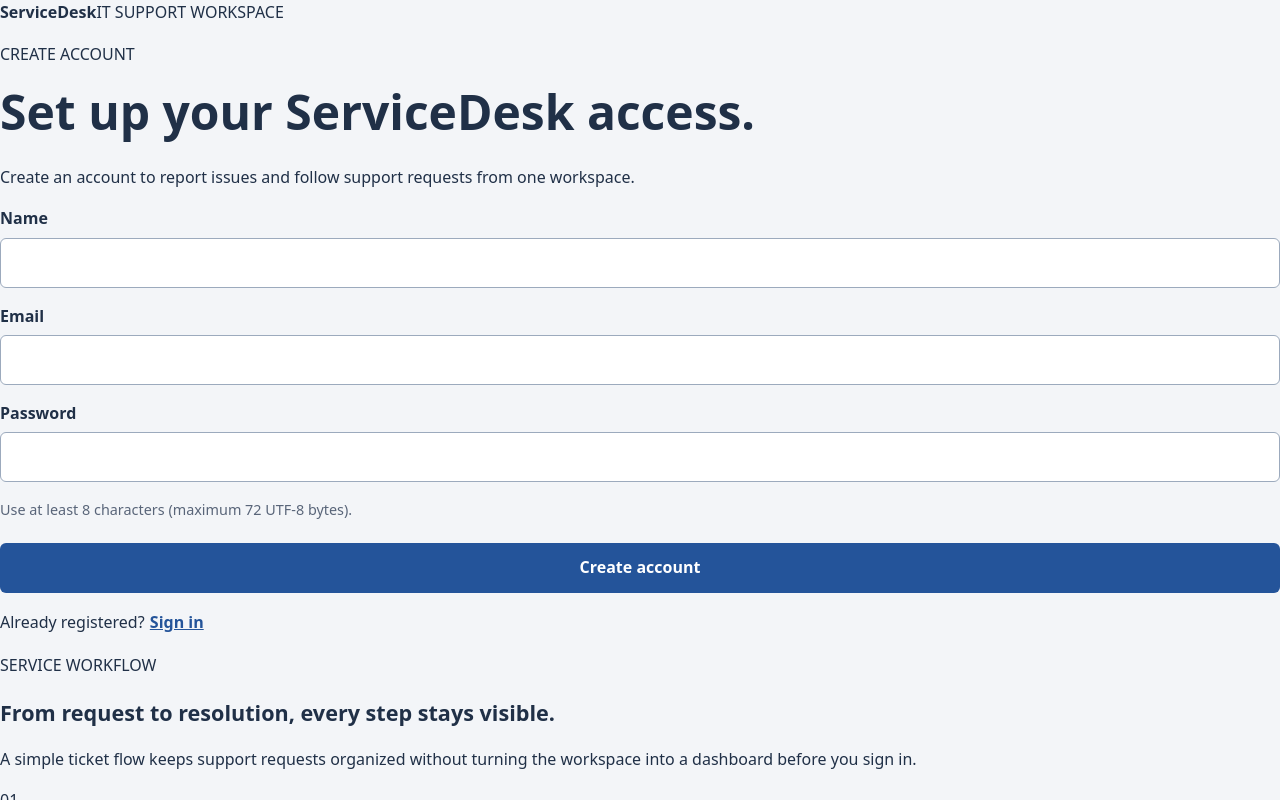
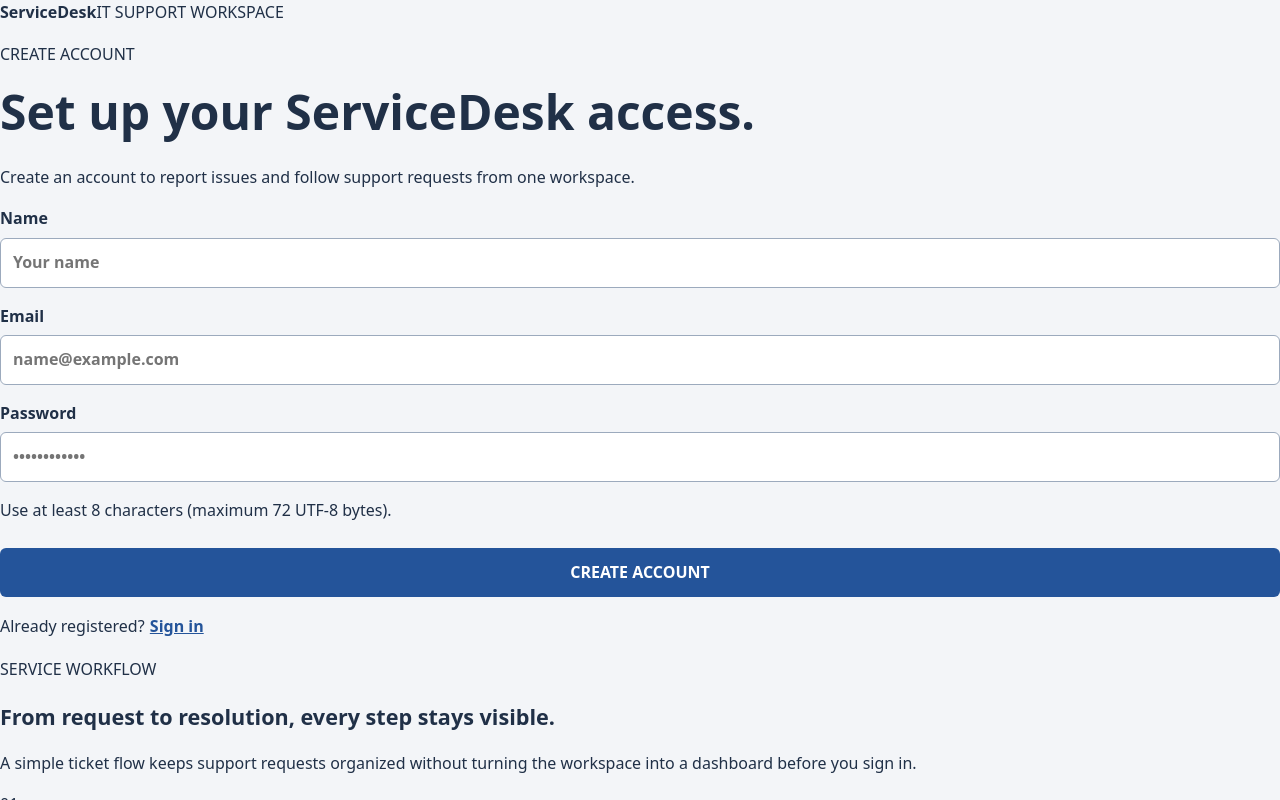
Before and after one commit to Kumar-Amrit-Raj/ServiceDesk, a React (Vite) app in the folder frontend/: page / in a window 1280 px wide. Both pictures are taken after typing "name@example.com", "Sample123" into the empty fields and a click on the button "Create an account". Shown: the top 800 px of the page. Built offline with nearby package versions, Linux system fonts and the light colour scheme.

Commit message:
Polish ServiceDesk authentication form

```diff
--- a/frontend/src/components/AuthForm.jsx
+++ b/frontend/src/components/AuthForm.jsx
@@ -25,26 +25,52 @@ export default function AuthForm({ mode, onSuccess }) {
   }
 
   return (
-    <form onSubmit={handleSubmit}>
+    <form className="auth-form" onSubmit={handleSubmit}>
       {error && <p className="error" role="alert">{error}</p>}
       <fieldset disabled={busy}>
-        {registering && <label htmlFor="name">Name
-          <input id="name" name="name" autoComplete="name" required maxLength={100}
-            value={name} onChange={(event) => setName(event.target.value)} />
-        </label>}
+        {registering && (
+          <label htmlFor="name">Name
+            <input
+              id="name"
+              name="name"
+              autoComplete="name"
+              required
+              maxLength={100}
+              placeholder="Your name"
+              value={name}
+              onChange={(event) => setName(event.target.value)}
+            />
+          </label>
+        )}
         <label htmlFor="email">Email
-          <input id="email" name="email" type="email" autoComplete="email" required maxLength={255}
-            value={email} onChange={(event) => setEmail(event.target.value)} />
+          <input
+            id="email"
+            name="email"
+            type="email"
+            autoComplete="email"
+            required
+            maxLength={255}
+            placeholder="name@example.com"
+            value={email}
+            onChange={(event) => setEmail(event.target.value)}
+          />
         </label>
         <label htmlFor="password">Password
-          <input id="password" name="password" type="password" required
+          <input
+            id="password"
+            name="password"
+            type="password"
+            required
             autoComplete={registering ? 'new-password' : 'current-password'}
             minLength={registering ? 8 : undefined}
             aria-describedby={registering ? 'password-help' : undefined}
-            value={password} onChange={(event) => setPassword(event.target.value)} />
+            placeholder="••••••••••••"
+            value={password}
+            onChange={(event) => setPassword(event.target.value)}
+          />
         </label>
-        {registering && <p id="password-help" className="note">Use at least 8 characters (maximum 72 UTF-8 bytes).</p>}
-        <button type="submit">{busy ? 'Please wait…' : registering ? 'Create account' : 'Log in'}</button>
+        {registering && <p id="password-help" className="password-help">Use at least 8 characters (maximum 72 UTF-8 bytes).</p>}
+        <button className="auth-submit" type="submit">{busy ? 'PLEASE WAIT…' : registering ? 'CREATE ACCOUNT' : 'SIGN IN'}</button>
       </fieldset>
     </form>
   );
```
